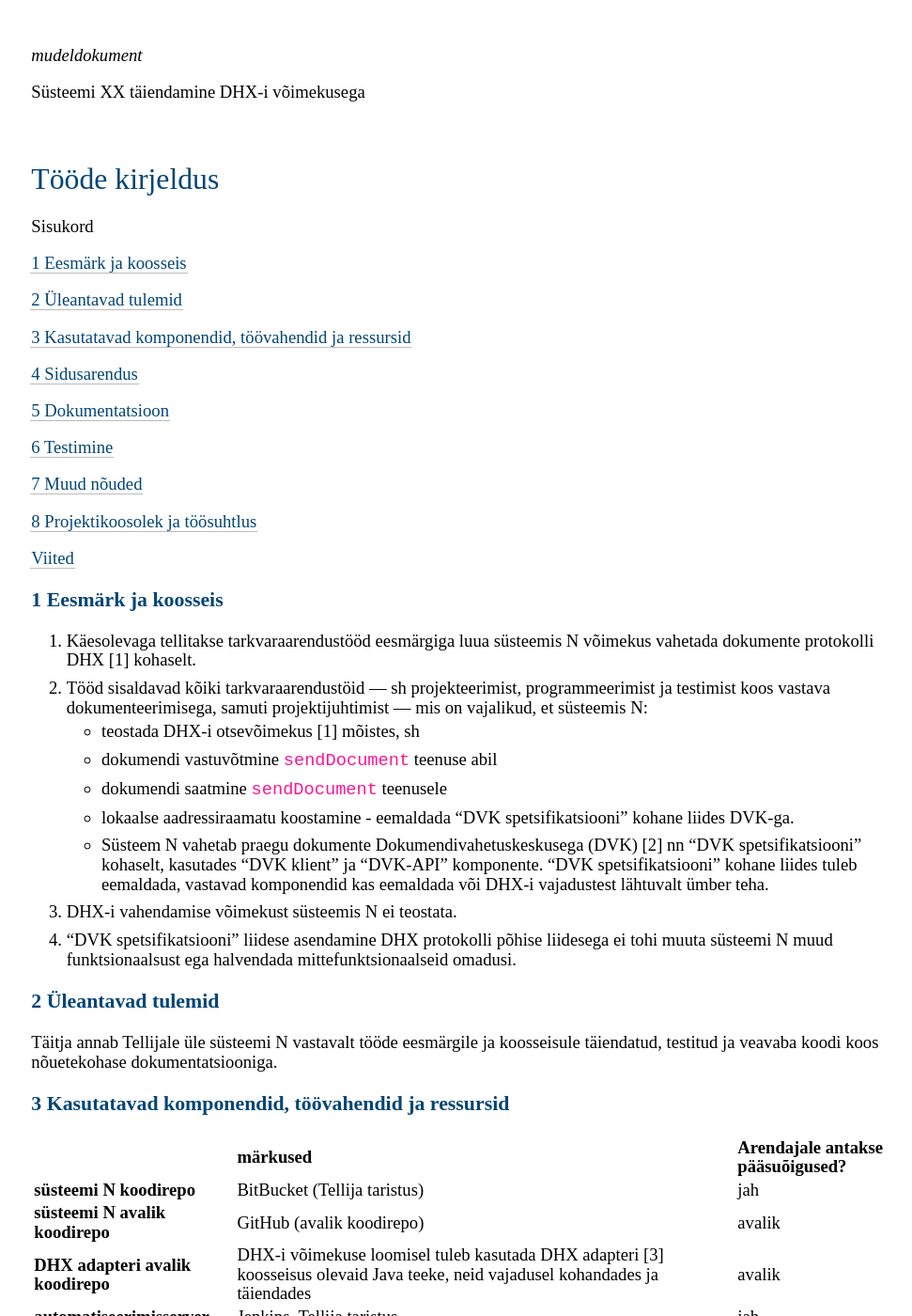
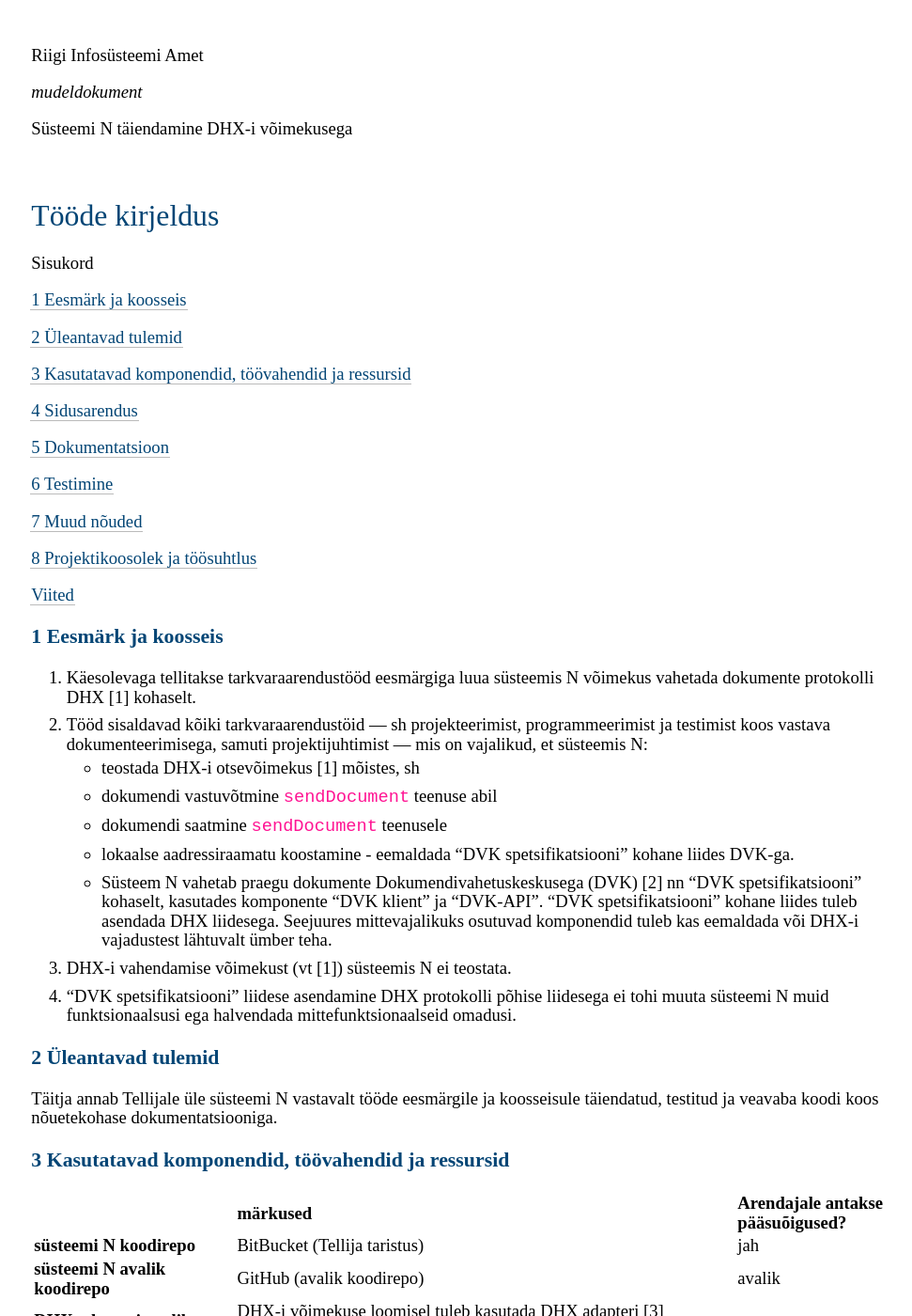
Before and after one commit to e-gov/DHX, a Jekyll site: the page built from docs/LY.md, in a window 1280 px wide and 1400 px high. Shown: the whole window at 94% size, without its empty margins (167-1138 px from the left). Built offline with Jekyll 4.4.1, drawn with Linux system fonts in a browser that asks for light colours; some of the changed text lies outside the part shown.

Commit message:
Update LY.md

```diff
--- a/docs/LY.md
+++ b/docs/LY.md
@@ -4,9 +4,11 @@ permalink: LY
 title: Lähteülesanne
 ---
 
+Riigi Infosüsteemi Amet
+
 _mudeldokument_
 
-Süsteemi XX täiendamine DHX-i võimekusega
+Süsteemi N täiendamine DHX-i võimekusega
 
 # Tööde kirjeldus
 
@@ -38,9 +40,9 @@ Sisukord
     - dokumendi saatmine `sendDocument` teenusele
     - lokaalse aadressiraamatu koostamine
   - eemaldada "DVK spetsifikatsiooni" kohane liides DVK-ga.
-    - Süsteem N vahetab praegu dokumente Dokumendivahetuskeskusega (DVK) [2] nn "DVK spetsifikatsiooni" kohaselt, kasutades "DVK klient" ja "DVK-API" komponente. "DVK spetsifikatsiooni" kohane liides tuleb eemaldada, vastavad komponendid kas eemaldada või DHX-i vajadustest lähtuvalt ümber teha.
-1. DHX-i vahendamise võimekust süsteemis N ei teostata.
-1. "DVK spetsifikatsiooni" liidese asendamine DHX protokolli põhise liidesega ei tohi muuta süsteemi N muud funktsionaalsust ega halvendada mittefunktsionaalseid omadusi.
+    - Süsteem N vahetab praegu dokumente Dokumendivahetuskeskusega (DVK) [2] nn "DVK spetsifikatsiooni" kohaselt, kasutades komponente "DVK klient" ja "DVK-API". "DVK spetsifikatsiooni" kohane liides tuleb asendada DHX liidesega. Seejuures mittevajalikuks osutuvad komponendid tuleb kas eemaldada või DHX-i vajadustest lähtuvalt ümber teha.
+1. DHX-i vahendamise võimekust (vt [1]) süsteemis N ei teostata.
+1. "DVK spetsifikatsiooni" liidese asendamine DHX protokolli põhise liidesega ei tohi muuta süsteemi N muid funktsionaalsusi ega halvendada mittefunktsionaalseid omadusi.
 
 ### 2 Üleantavad tulemid
 
@@ -77,7 +79,7 @@ Täitja annab Tellijale üle süsteemi N vastavalt tööde eesmärgile ja koosse
   - spetsifitseeritud süsteemi funktsiooni(d), piir, liidesed, komponentstruktuur, tehnoloogiad jm olulised arhitektuurilised aspektid
   - eraldi välja toodud DHX-i võimekuse loomisest tulenevad muudatused
   - esitatud arhitektuurijoonis(ed) koos seletuskirjaga (selgitava tekstiga).
-3. Dokumentatsioon mis veel ei ole, tuleb teisendada Markdown-i (GitHub-i stiili).
+3. Dokumentatsioon, mis veel ei ole, tuleb teisendada Markdown-i (GitHub-i stiili).
 
 ### 6 Testimine
 1. Arendaja peab testima kõiki DHX-i nõudeid.
```
